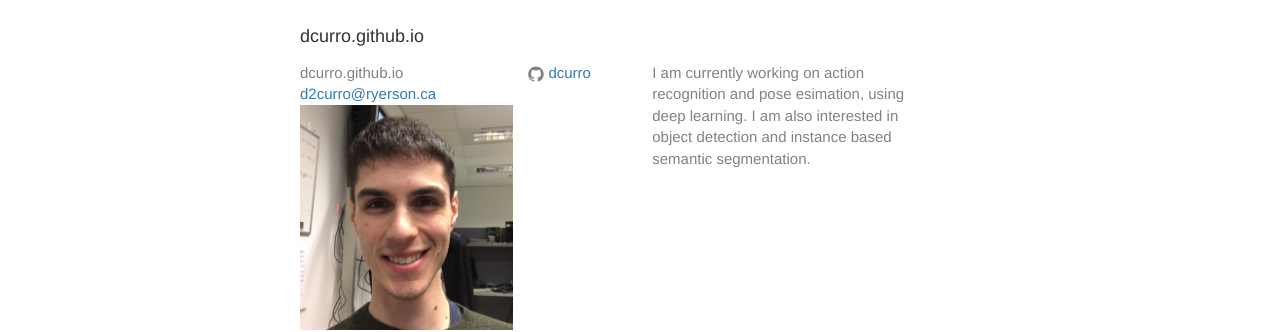
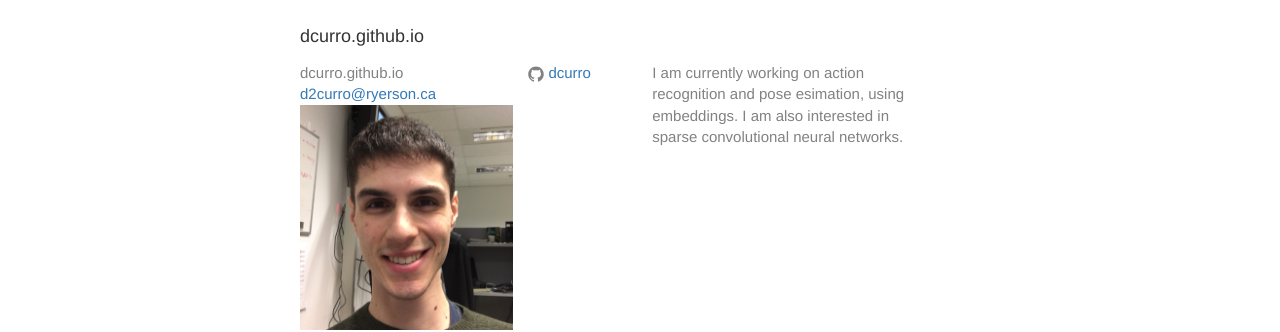
Before and after one commit to DCurro/dcurro.github.io, a Jekyll site: the page built from index.html, in a window 1280 px wide. Shown: the part 1399-1731 px from the top of the page. Built offline with Jekyll 4.4.1, drawn with Linux system fonts in a browser that asks for light colours.

Commit message:
updated about

```diff
--- a/_config.yml
+++ b/_config.yml
@@ -2,8 +2,8 @@
 title:
 email: d2curro@ryerson.ca
 description: > # this means to ignore newlines until "baseurl:"
-  I am currently working on action recognition and pose esimation, using deep learning.
-  I am also interested in object detection and instance based semantic segmentation.
+  I am currently working on action recognition and pose esimation, using embeddings.
+  I am also interested in sparse convolutional neural networks.
 baseurl: "" # the subpath of your site, e.g. /blog/
 url: "http://dcurro.com" # the base hostname & protocol for your site
 github_username:  dcurro
```
